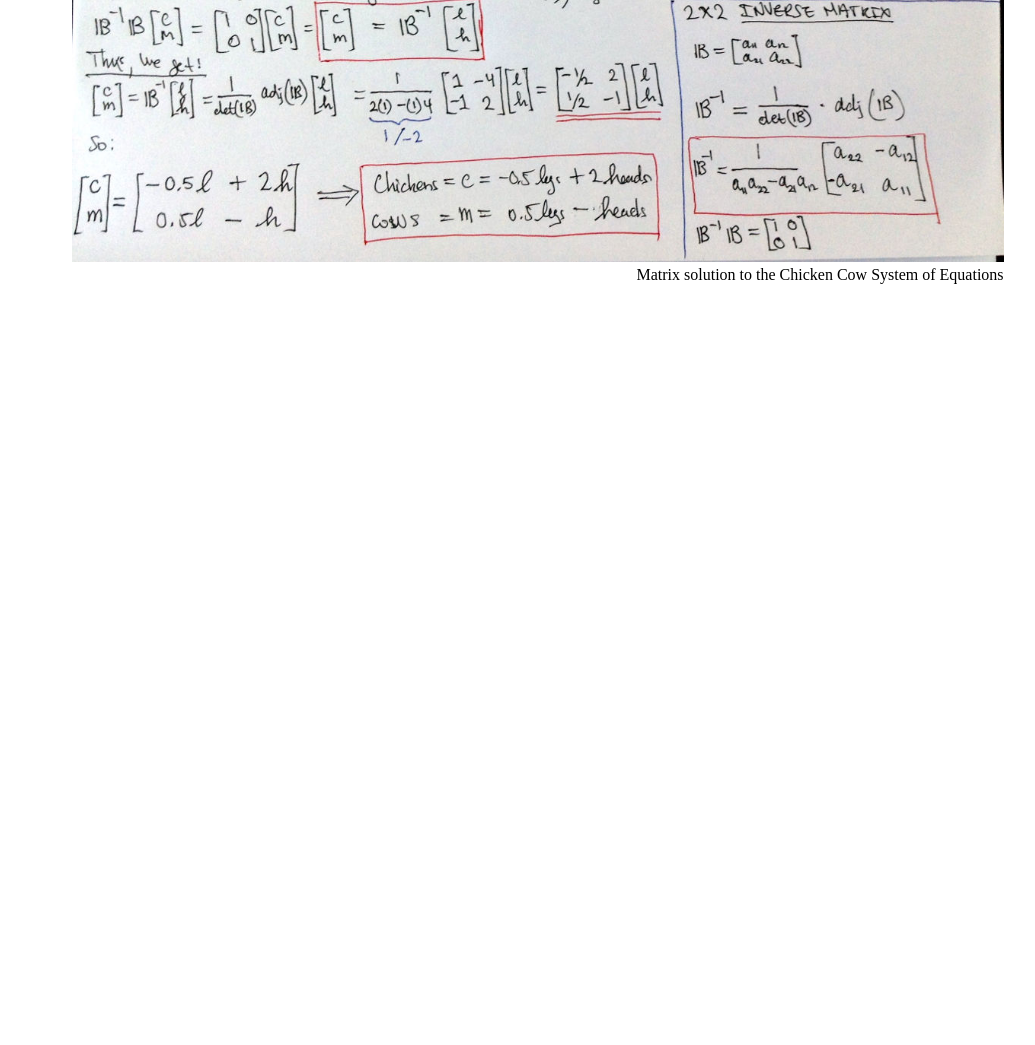
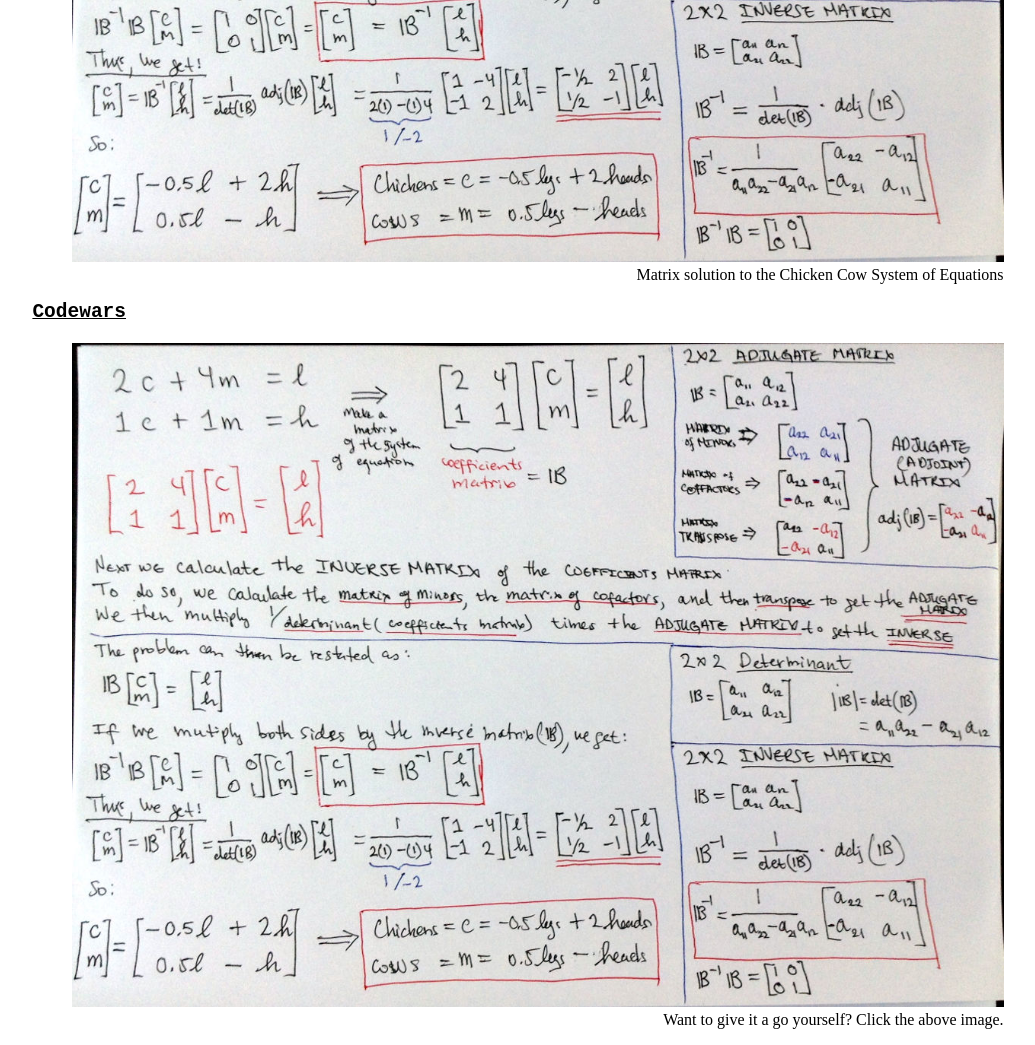
Before and after one commit to WilliamBarela/chicken-cows, a plain HTML site: page index.html in a window 1280 px wide. Shown: the part 757-1802 px from the top of the page, without its empty margins (102-1137 px from the left). Before the commit the page ends 1057 px from the top, so only its background shows below. Drawn offline with Linux system fonts and the light colour scheme.

Commit message:
corrected broken links because of file restructure

```diff
--- a/index.html
+++ b/index.html
@@ -12,7 +12,7 @@
     <section class="wrapper">
       <h2>Ruby Solution</h2>
       <figure>
-          <a href="https://github.com/WilliamBarela/chicken-cows/blob/master/solution.rb" target="_blank"><img src="images/solution.jpg" alt="Solution in Ruby"></a>
+          <a href="https://github.com/WilliamBarela/chicken-cows/blob/master/ruby/solution.rb" target="_blank"><img src="images/solution.jpg" alt="Solution in Ruby"></a>
           <figcaption>Solution to problem in Ruby</figcaption>
       </figure>
     </section>
@@ -20,8 +20,16 @@
     <section class="wrapper">
       <h2>Solution to System of Equations</h2>
       <figure>
-          <a href="https://raw.githubusercontent.com/WilliamBarela/chicken-cows/master/matrix-inverse-sm.jpg" target="_blank"><img src="images/matrix-inverse-sm.jpg" alt="Inverse Matrix"></a>
+          <a href="https://raw.githubusercontent.com/WilliamBarela/chicken-cows/master/images/matrix-inverse-sm.jpg" target="_blank"><img src="images/matrix-inverse-sm.jpg" alt="Inverse Matrix"></a>
           <figcaption>Matrix solution to the Chicken Cow System of Equations</figcaption>
+      </figure>
+    </section>
+
+    <section class="wrapper">
+      <h2>Codewars </h2>
+      <figure>
+          <a href="https://www.codewars.com/kata/heads-and-legs/train/ruby" target="_blank"><img src="images/matrix-inverse-sm.jpg" alt="Inverse Matrix"></a>
+          <figcaption>Want to give it a go yourself? Click the above image.</figcaption>
       </figure>
     </section>
 
```
